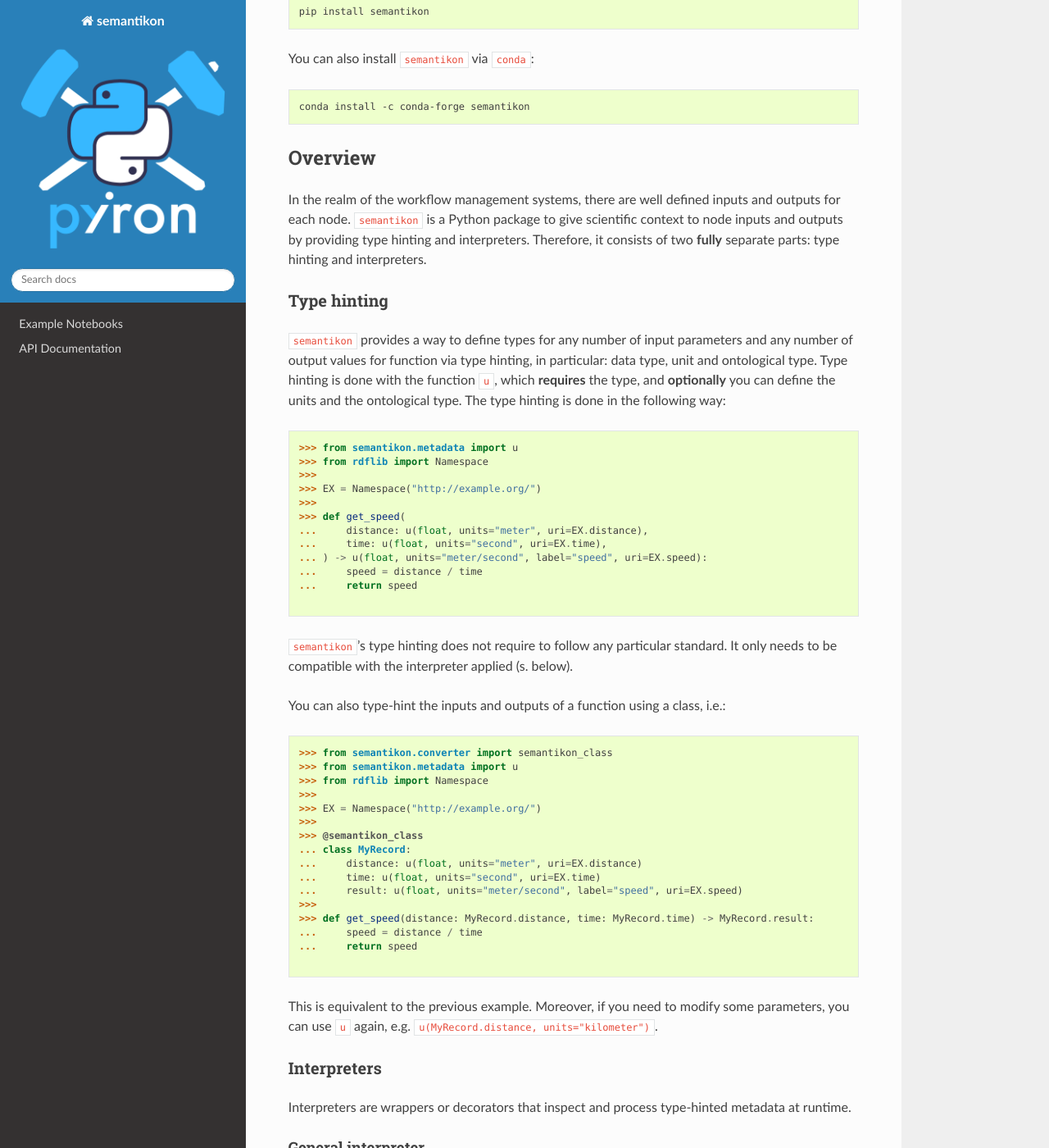
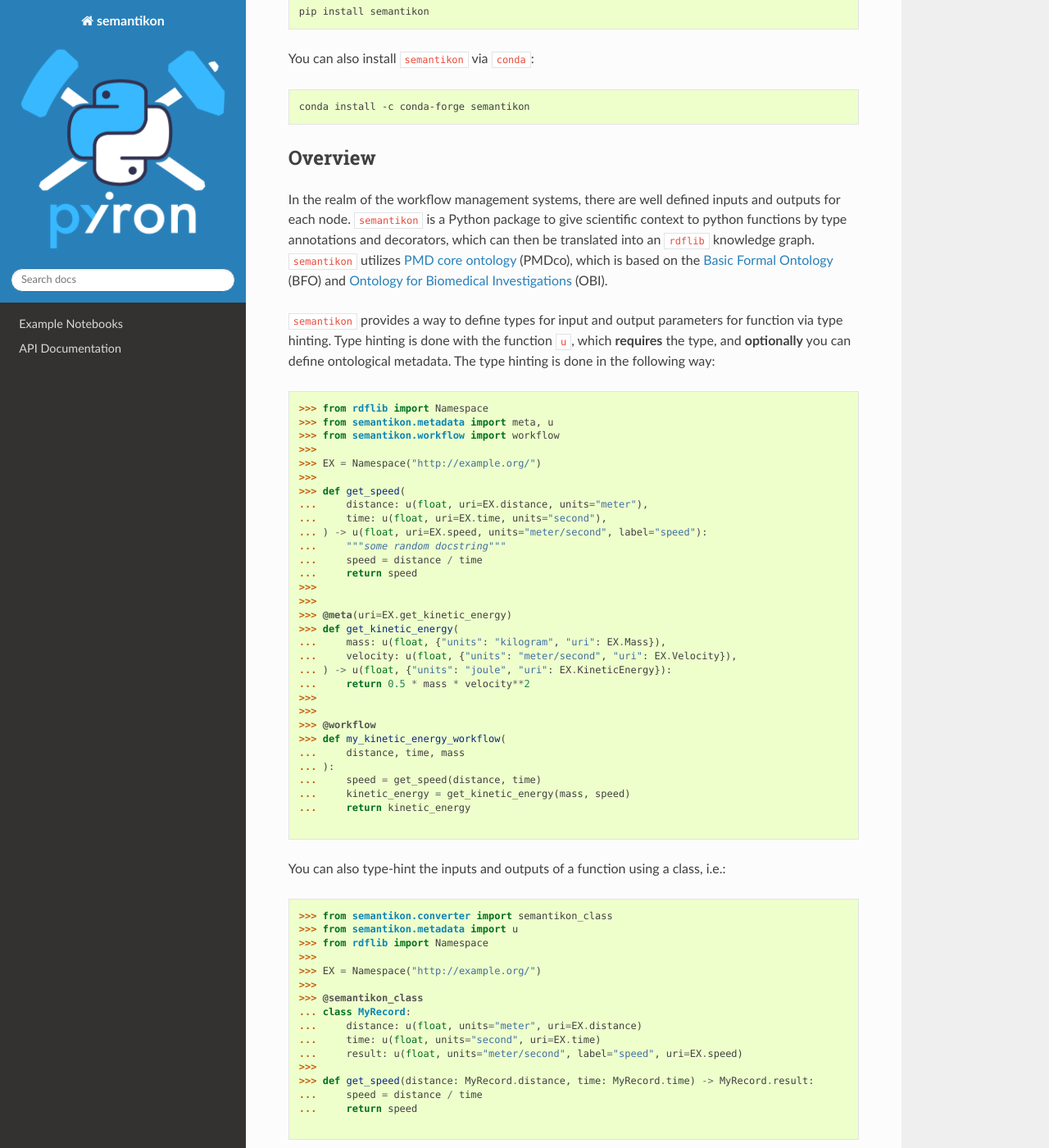
Before and after one commit to pyiron/semantikon, a Sphinx documentation site: the page built from docs/README.md, in a window 1280 px wide and 1400 px high, scrolled down 688 px. Shown: the whole window at 82% size. Built offline with Sphinx 7.4.7 and the Read the Docs theme 3.1.0, drawn with Linux system fonts in a browser that asks for light colours; some of the changed text lies outside the part shown.

Commit message:
Partially update doc

````diff
--- a/docs/README.md
+++ b/docs/README.md
@@ -35,28 +35,43 @@ conda install -c conda-forge semantikon
 
 ## Overview
 
-In the realm of the workflow management systems, there are well defined inputs and outputs for each node. `semantikon` is a Python package to give scientific context to node inputs and outputs by providing type hinting and interpreters. Therefore, it consists of two **fully** separate parts: type hinting and interpreters.
+In the realm of the workflow management systems, there are well defined inputs and outputs for each node. `semantikon` is a Python package to give scientific context to python functions by type annotations and decorators, which can then be translated into an `rdflib` knowledge graph. `semantikon` utilizes [PMD core ontology](https://materialdigital.github.io/core-ontology/) (PMDco), which is based on the [Basic Formal Ontology](https://basic-formal-ontology.org/) (BFO) and [Ontology for Biomedical Investigations](https://obi-ontology.org/) (OBI).
 
-### **Type hinting**
-
-`semantikon` provides a way to define types for any number of input parameters and any number of output values for function via type hinting, in particular: data type, unit and ontological type. Type hinting is done with the function `u`, which **requires** the type, and **optionally** you can define the units and the ontological type. The type hinting is done in the following way:
+`semantikon` provides a way to define types for input and output parameters for function via type hinting. Type hinting is done with the function `u`, which **requires** the type, and **optionally** you can define ontological metadata. The type hinting is done in the following way:
 
 ```python
->>> from semantikon.metadata import u
 >>> from rdflib import Namespace
+>>> from semantikon.metadata import meta, u
+>>> from semantikon.workflow import workflow
 >>>
 >>> EX = Namespace("http://example.org/")
 >>>
 >>> def get_speed(
-...     distance: u(float, units="meter", uri=EX.distance),
-...     time: u(float, units="second", uri=EX.time),
-... ) -> u(float, units="meter/second", label="speed", uri=EX.speed):
+...     distance: u(float, uri=EX.distance, units="meter"),
+...     time: u(float, uri=EX.time, units="second"),
+... ) -> u(float, uri=EX.speed, units="meter/second", label="speed"):
+...     """some random docstring"""
 ...     speed = distance / time
 ...     return speed
+>>>
+>>>
+>>> @meta(uri=EX.get_kinetic_energy)
+>>> def get_kinetic_energy(
+...     mass: u(float, {"units": "kilogram", "uri": EX.Mass}),
+...     velocity: u(float, {"units": "meter/second", "uri": EX.Velocity}),
+... ) -> u(float, {"units": "joule", "uri": EX.KineticEnergy}):
+...     return 0.5 * mass * velocity**2
+>>>
+>>>
+>>> @workflow
+>>> def my_kinetic_energy_workflow(
+...     distance, time, mass
+... ):
+...     speed = get_speed(distance, time)
+...     kinetic_energy = get_kinetic_energy(mass, speed)
+...     return kinetic_energy
 
 ```
-
-`semantikon`'s type hinting does not require to follow any particular standard. It only needs to be compatible with the interpreter applied (s. below).
 
 You can also type-hint the inputs and outputs of a function using a class, i.e.:
 
@@ -81,18 +96,15 @@ You can also type-hint the inputs and outputs of a function using a class, i.e.:
 
 This is equivalent to the previous example. Moreover, if you need to modify some parameters, you can use `u` again, e.g. `u(MyRecord.distance, units="kilometer")`.
 
-### **Interpreters**
+### Translation to knowledge graph
 
 Interpreters are wrappers or decorators that inspect and process type-hinted metadata at runtime.
-
-#### General interpreter
 
 In order to extract argument information, you can use the functions `parse_input_args` and `parse_output_args`. `parse_input_args` parses the input variables and return a dictionary with the variable names as keys and the variable information as values. `parse_output_args` parses the output variables and returns a dictionary with the variable information if there is a single output variable, or a list of dictionaries if it is a tuple.
 
 Example:
 
 ```python
->>> from semantikon.converter import parse_input_args, parse_output_args
 >>> from semantikon.metadata import u
 >>> from rdflib import Namespace
 >>>
@@ -105,17 +117,12 @@ Example:
 ...     speed = distance / time
 ...     return speed
 >>>
->>> print(dict(sorted({k: dict(sorted(v.items())) for k, v in parse_input_args(get_speed).items()}.items())))
-{'distance': {'dtype': <class 'float'>, 'units': 'meter', 'uri': rdflib.term.URIRef('http://example.org/distance')}, 'time': {'dtype': <class 'float'>, 'units': 'second', 'uri': rdflib.term.URIRef('http://example.org/time')}}
-
->>> print(dict(sorted(parse_output_args(get_speed).items())))
-{'dtype': <class 'float'>, 'label': 'speed', 'units': 'meter/second', 'uri': rdflib.term.URIRef('http://example.org/speed')}
 
 ```
 
-#### Unit conversion with `pint`
+#### Side tour: unit conversion with `pint`
 
-`semantikon` provides a way to interpret the types of inputs and outputs of a function via a decorator, in order to check consistency of the types and to convert them if necessary. Currently, `semantikon` provides an interpreter for `pint.UnitRegistry` objects. The interpreter is applied in the following way:
+This part has nothing to do with the knowledge graph, but `semantikon` provides a way to interpret the types of inputs and outputs of a function via a decorator, in order to check consistency of the types and to convert them if necessary. Currently, `semantikon` provides an interpreter for `pint.UnitRegistry` objects. The interpreter is applied in the following way:
 
 ```python
 >>> from semantikon.metadata import u
````
